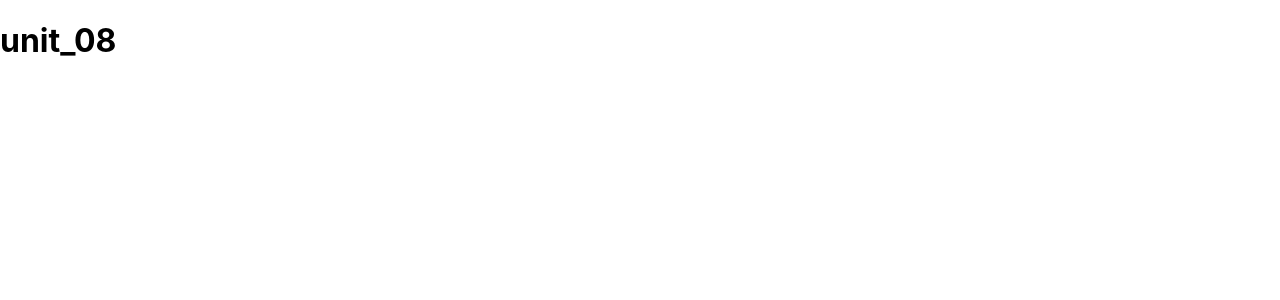
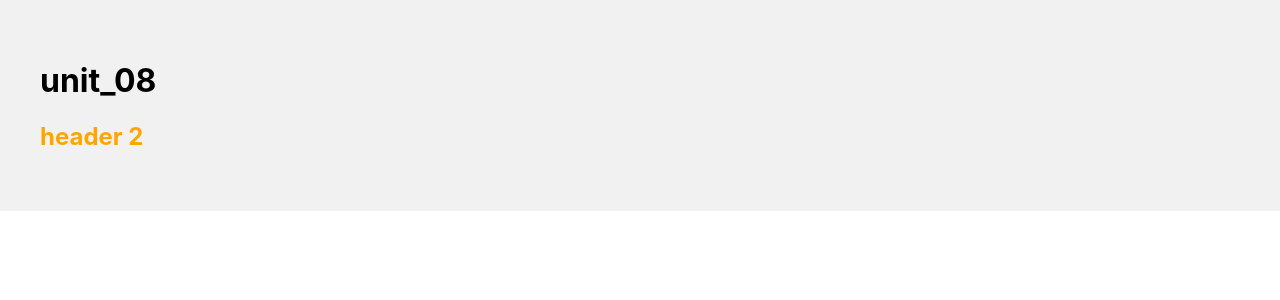
Before and after one commit to GarifullinII/react-app-unit_8, a React (Create React App) app: page / in a window 1280 px wide. Shown: the top 300 px of the page. Built offline with nearby package versions, Linux system fonts and the light colour scheme.

Commit message:
add h2 React.createElement

```diff
--- a/src/App.css
+++ b/src/App.css
@@ -1,38 +1,18 @@
-.App {
-  text-align: center;
+#root {
+  max-width: 1200px;
+  padding: 40px;
+  margin: 0 auto;
+  background: #f1f1f1;
 }
 
-.App-logo {
-  height: 40vmin;
-  pointer-events: none;
+.italic {
+  font-style: italic;
 }
 
-@media (prefers-reduced-motion: no-preference) {
-  .App-logo {
-    animation: App-logo-spin infinite 20s linear;
-  }
+.text-orange {
+	color: orange;
 }
 
-.App-header {
-  background-color: #282c34;
-  min-height: 100vh;
-  display: flex;
-  flex-direction: column;
-  align-items: center;
-  justify-content: center;
-  font-size: calc(10px + 2vmin);
-  color: white;
+.text-grey {
+	color: #c0c0c0;
 }
-
-.App-link {
-  color: #61dafb;
-}
-
-@keyframes App-logo-spin {
-  from {
-    transform: rotate(0deg);
-  }
-  to {
-    transform: rotate(360deg);
-  }
-}
--- a/src/App.js
+++ b/src/App.js
@@ -5,9 +5,14 @@ function App() {
 
   const h1 = React.createElement('h1', {}, 'unit_08');
 
+  const h2 = React.createElement('h2', {
+    'className': 'text-orange'
+  }, 'header 2')
+
   return (
     <>
       {h1}
+      {h2}
     </>
   );
 }
```
